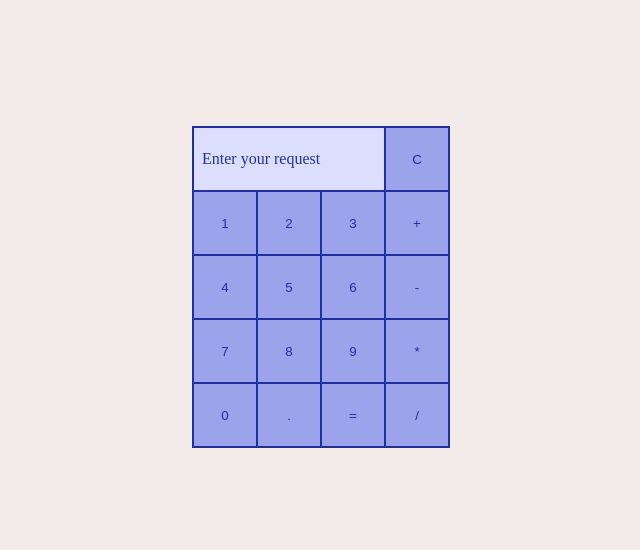
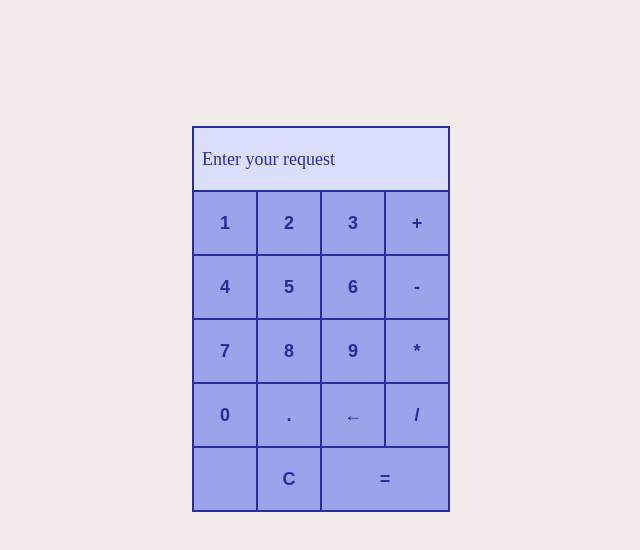
Before and after one commit to Lilith-debug/newCalculator, a plain HTML site: page index.html in a window 1280 px wide. Shown: the whole page, without its empty margins (319-959 px from the left). Drawn offline with Linux system fonts and the light colour scheme.

Commit message:
Add backspace button to page and make characters bigger

```diff
--- a/index.html
+++ b/index.html
@@ -13,7 +13,6 @@
                     <div class="display">
                         <div id="displayText">Enter your request</div>
                     </div>
-                    <button id="clear">C</button>
                 </div>
                 <div class="first row">
                     <button id="one">1</button>
@@ -36,8 +35,13 @@
                 <div class="fourth row">
                     <button id="zero">0</button>
                     <button id="point">.</button>
+                    <button id="backspace">&#x2190;</button>
+                    <button id="divide">/</button>
+                </div>
+                <div class="fifth row">
+                    <button></button>
+                    <button id="clear">C</button>
                     <button id="equals">=</button>
-                    <button id="divide">/</button>
                 </div>
             </div>
         </div>
--- a/style.css
+++ b/style.css
@@ -25,23 +25,30 @@ body {
 .display {
     display: flex;
     height: 64px;
-    width: 192px;
+    width: 256px;
     align-items: center;
     box-sizing: border-box;
     border: 1px solid #242f9b;;
 }
 
 #displayText {
+    font-size: large;
     flex: 1 1 auto;
     color: #242f9b;
     padding: 8px;
 }
 
 button {
+    font-size: large;
     background-color: #9ba3eb;
     height: 64px;
     width: 64px;
     border: 1px solid #242f9b;
     box-sizing: border-box;
     color: #242f9b;
+    font-weight: bolder;
 }
+
+#equals {
+    width: 128px;
+}
```
